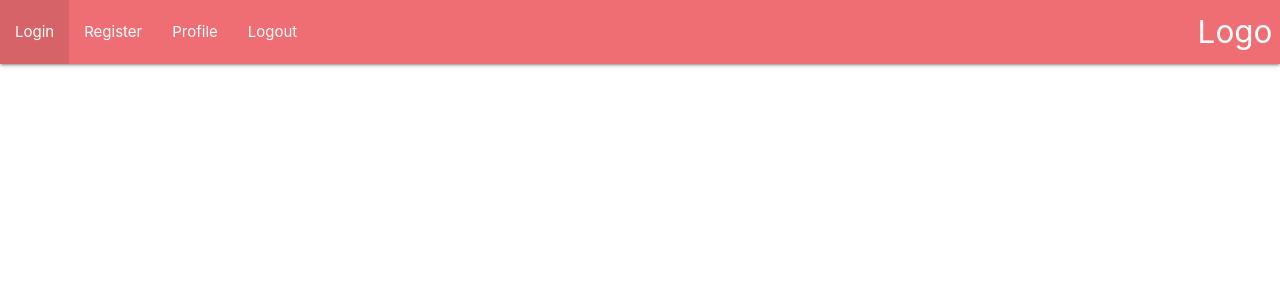
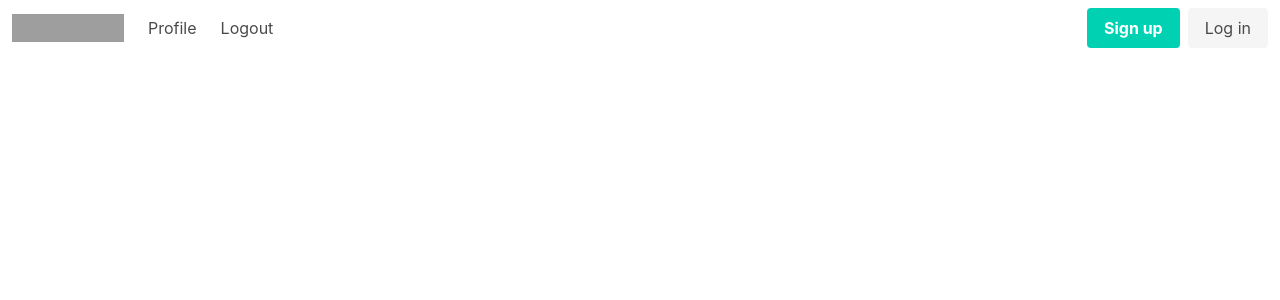
Before and after one commit to wikwiki777/django2-authentication, a Django app: page / in a window 1280 px wide. Shown: the top 300 px of the page. Run offline with Django 3.2, Linux system fonts and the light colour scheme; some libraries are stand-ins or nearby versions; grey boxes are pictures that could not be loaded.

Commit message:
Change to bulma css framework

```diff
--- a/accounts/templates/index.html
+++ b/accounts/templates/index.html
@@ -5,18 +5,45 @@
     <meta name="viewport" content="width=device-width, initial-scale=1.0">
     <meta http-equiv="X-UA-Compatible" content="ie=edge">
     <title>Django2 Authentication</title>
-    <link rel="stylesheet" href="https://cdnjs.cloudflare.com/ajax/libs/materialize/1.0.0/css/materialize.min.css">
+    <link rel="stylesheet" href="https://cdn.jsdelivr.net/npm/bulma@0.8.0/css/bulma.min.css">
 </head>
 <body>
-    <nav>
-        <div class="nav-wrapper">
-            <a href="#" class="brand-logo right">Logo</a>
-            <ul id="nav-mobile" class="left hide-on-med-and-down">
-                <li><a href="#">Login</a></li>
-                <li><a href="#">Register</a></li>
-                <li><a href="#">Profile</a></li>
-                <li><a href="{% url 'logout' %}">Logout</a></li>
-            </ul>
+    <nav class="navbar" role="navigation" aria-label="main navigation">
+        <div class="navbar-brand">
+            <a class="navbar-item" href="https://bulma.io">
+            <img src="https://bulma.io/images/bulma-logo.png" width="112" height="28">
+            </a>
+
+            <a role="button" class="navbar-burger burger" aria-label="menu" aria-expanded="false" data-target="navbarBasicExample">
+            <span aria-hidden="true"></span>
+            <span aria-hidden="true"></span>
+            <span aria-hidden="true"></span>
+            </a>
+        </div>
+
+        <div id="navbarBasicExample" class="navbar-menu">
+            <div class="navbar-start">
+                <a class="navbar-item">
+                    Profile
+                </a>
+
+                <a class="navbar-item" href="{% url 'logout' %}">
+                    Logout
+                </a>
+            </div>
+
+            <div class="navbar-end">
+                <div class="navbar-item">
+                    <div class="buttons">
+                        <a class="button is-primary">
+                            <strong>Sign up</strong>
+                        </a>
+                        <a class="button is-light">
+                            Log in
+                        </a>
+                    </div>
+                </div>
+            </div>
         </div>
     </nav>
 </body>
```
